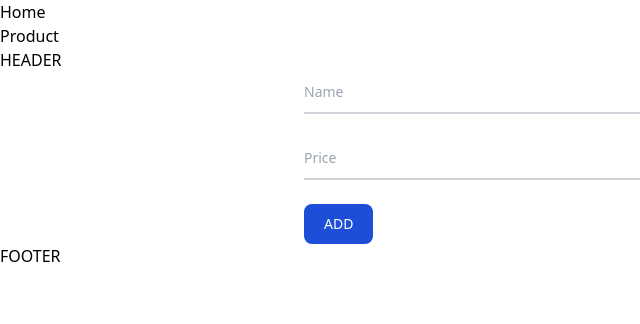
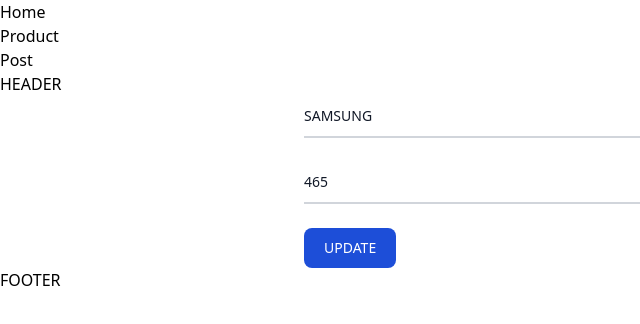
Before and after one commit to tuantm0303/Type_ReactJs, a React (Create React App) app: page /product/edit/7 in a window 1280 px wide. Shown: the top 324 px of the page, without its empty margins (0-640 px from the left). Built offline with nearby package versions, Linux system fonts and the light colour scheme; data requests are answered from the project's data file.

Commit message:
style: validate

```diff
--- a/src/App.tsx
+++ b/src/App.tsx
@@ -1,9 +1,14 @@
 import React from "react";
 import { Routes, Route, Link } from "react-router-dom";
+import PostOutlet from "./pages/posts/PostOutliet";
 import ProductAdmin from "./pages/products";
+import PostAdmin from "./pages/posts";
 import AddProduct from "./pages/products/addProduct";
+import AddPost from "./pages/posts/addPost";
 import ProductDetail from "./pages/products/productDetail";
 import ProductOutlet from "./pages/products/ProductOutlet";
+import PostDetail from "./pages/posts/PostDetail";
+import EditProduct from "./pages/products/editProduct";
 
 function App() {
   return (
@@ -12,19 +17,27 @@
         <ul>
           <li><Link to="/">Home</Link></li>
           <li><Link to="/product">Product</Link></li>
+          <li><Link to="/post">Post</Link></li>
         </ul>
       </div>
+      {/* product */}
       <Routes>
-        <Route path="product/" element={<ProductOutlet />}>
+        <Route path="product" element={<ProductOutlet />}>
           <Route index element={<ProductAdmin />} />
           <Route path="add" element={<AddProduct />} />
-          <Route path="edit/:id" element={<AddProduct />} />
+          <Route path="edit/:id" element={<EditProduct />} />
           <Route path=":id" element={<ProductDetail />} />
         </Route>
+
+        {/* post */}
+        <Route path="post" element={<PostOutlet />}>
+          <Route index element={<PostAdmin />} />
+          <Route path="add" element={<AddPost />} />
+          {/* <Route path="edit/:id" element={<EditPost />} /> */}
+          <Route path=":id" element={<PostDetail />} />
+        </Route>
       </Routes>
-      <header className="App-header">
 
-      </header>
     </div>
   );
 }
--- a/src/pages/products/addProduct.tsx
+++ b/src/pages/products/addProduct.tsx
@@ -10,8 +10,8 @@
 }
 
 function AddProduct() {
+  const { register, handleSubmit, formState: { errors } } = useForm<FormInputsName>()
   const [products, setProducts] = useState<productType[]>([])
-  const { register, handleSubmit, formState: { errors } } = useForm<FormInputsName>()
   const navigate = useNavigate()
   const onSubmit: SubmitHandler<FormInputsName> = async (product: any) => {
     const { data } = await add(product)
@@ -29,8 +29,8 @@
             className="block py-2.5 px-0 w-full text-sm text-gray-900 bg-transparent border-0 border-b-2 border-gray-300 appearance-none dark:border-gray-600 dark:focus:border-blue-500 focus:outline-none focus:ring-0 focus:border-blue-600"
             {...register("name", { required: true })}
           />
+          {errors.name && <span style={{ color: "red" }}>This field is required</span>}
         </div>
-        {errors.name && <span style={{ color: "red" }}>This field is required</span>}
         <div className="relative z-0 mb-6 w-full group">
           <input
             type="number"
@@ -38,8 +38,8 @@
             className="block py-2.5 px-0 w-full text-sm text-gray-900 bg-transparent border-0 border-b-2 border-gray-300 appearance-none dark:border-gray-600 dark:focus:border-blue-500 focus:outline-none focus:ring-0 focus:border-blue-600"
             {...register("price", { required: true, valueAsNumber: true })} //valueAsNumber convert number
           />
+          {errors.price && <span style={{ color: "red" }}>This field is required</span>}
         </div>
-        {errors.price && <span style={{ color: "red" }}>This field is required</span>}
         <button
           className="text-white bg-blue-700 hover:bg-blue-800 focus:ring-4 focus:ring-blue-300 font-medium rounded-lg text-sm w-full sm:w-auto px-5 py-2.5 text-center dark:bg-blue-600 dark:hover:bg-blue-700 dark:focus:ring-blue-800"
         >
--- a/src/pages/products/editProduct.tsx
+++ b/src/pages/products/editProduct.tsx
@@ -40,8 +40,8 @@
             className="block py-2.5 px-0 w-full text-sm text-gray-900 bg-transparent border-0 border-b-2 border-gray-300 appearance-none dark:border-gray-600 dark:focus:border-blue-500 focus:outline-none focus:ring-0 focus:border-blue-600"
             {...register("name", { required: true })}
           />
+        {errors.name && <span style={{ color: "red" }}>This field is required</span>}
         </div>
-        {errors.name && <span style={{ color: "red" }}>This field is required</span>}
         <div className="relative z-0 mb-6 w-full group">
           <input
             type="number"
@@ -49,8 +49,8 @@
             className="block py-2.5 px-0 w-full text-sm text-gray-900 bg-transparent border-0 border-b-2 border-gray-300 appearance-none dark:border-gray-600 dark:focus:border-blue-500 focus:outline-none focus:ring-0 focus:border-blue-600"
             {...register("price", { required: true, valueAsNumber: true })} //valueAsNumber convert number
           />
+        {errors.price && <span style={{ color: "red" }}>This field is required</span>}
         </div>
-        {errors.price && <span style={{ color: "red" }}>This field is required</span>}
         <button
           className="text-white bg-blue-700 hover:bg-blue-800 focus:ring-4 focus:ring-blue-300 font-medium rounded-lg text-sm w-full sm:w-auto px-5 py-2.5 text-center dark:bg-blue-600 dark:hover:bg-blue-700 dark:focus:ring-blue-800"
         >
```
